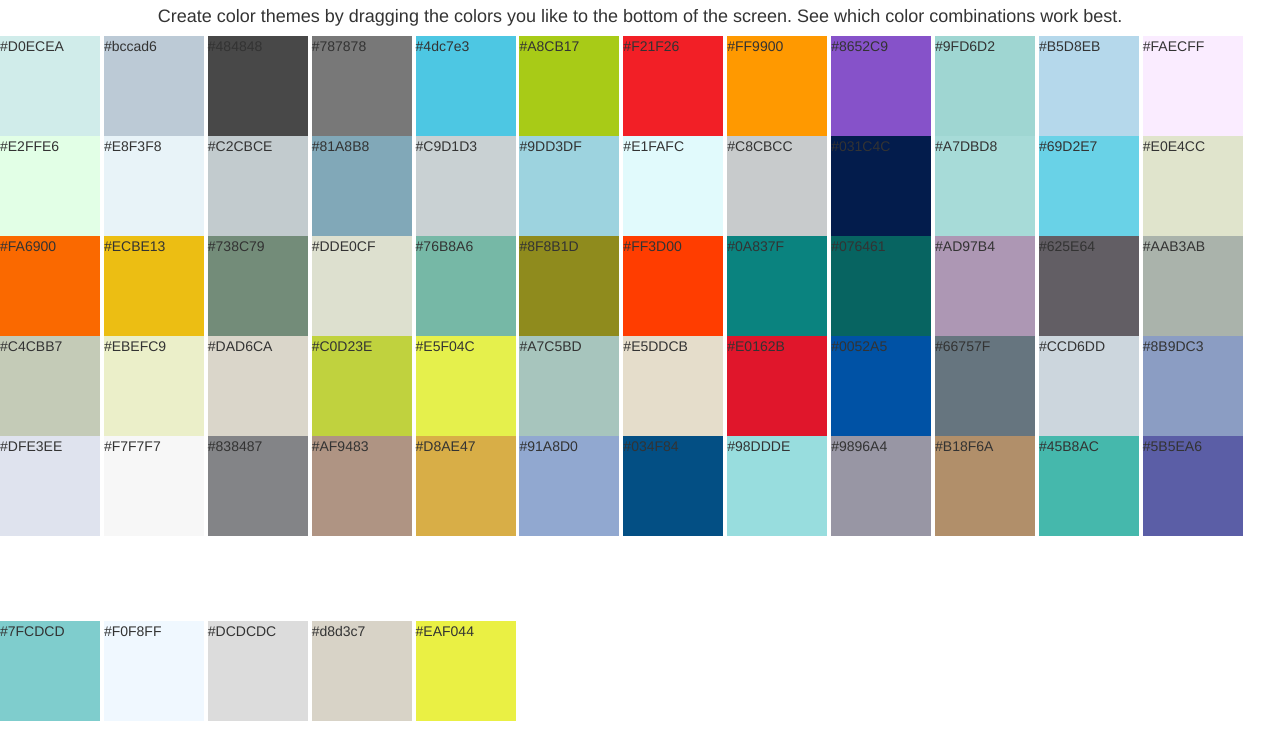
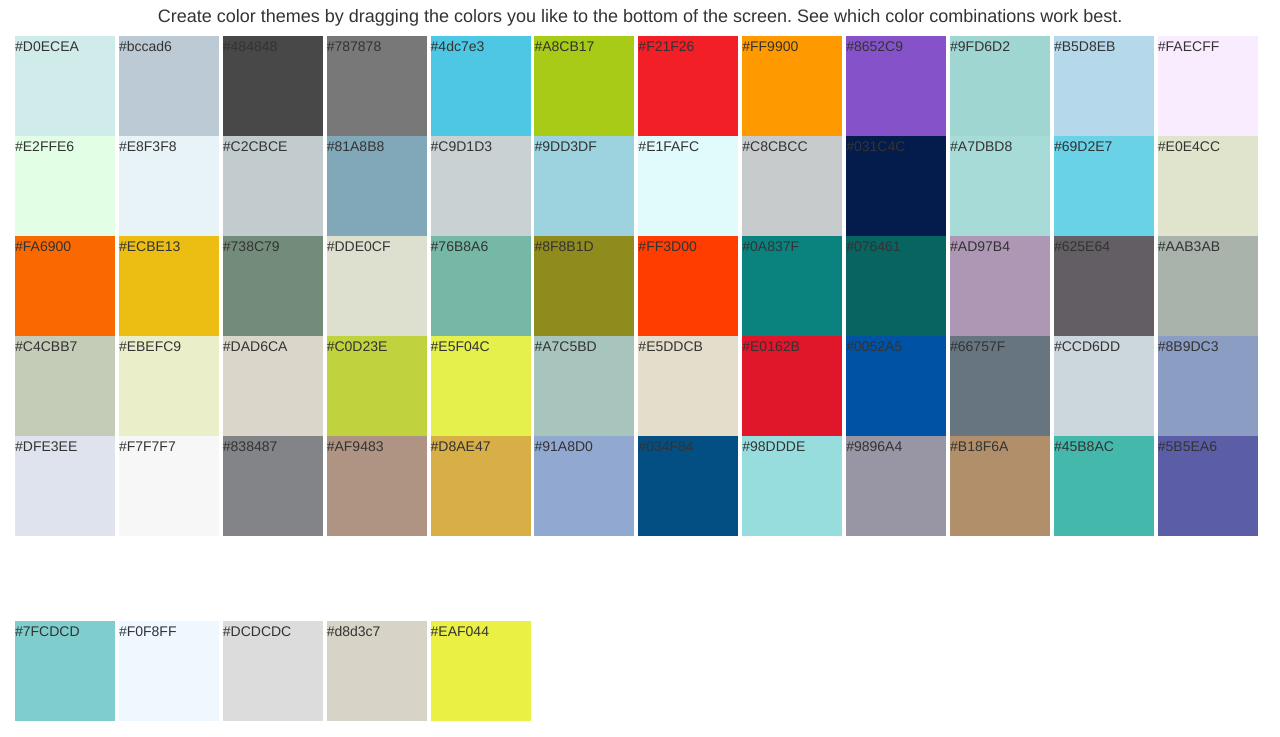
Before and after one commit to akaaki/Draggable-Color-Themes, a plain HTML site: page index.html in a window 1280 px wide. Shown: the part 63-800 px from the top of the page. Drawn offline with nearby package versions, Linux system fonts and the light colour scheme.

Commit message:
Padding on the sides

```diff
--- a/index.html
+++ b/index.html
@@ -20,8 +20,8 @@
     <h1>Draggable Color Squares</h1>
     <h4>Create color themes by dragging the colors you like to the bottom of the screen. See which color combinations work best.</h4>
 
-
-    <div class="box1">#D0ECEA</div>
+<section class="container-fluid">
+<div class="box1">#D0ECEA</div>
 <div class="box2">#bccad6</div>
 <div class="box3">#484848</div>
 <div class="box4">#787878</div>
@@ -90,6 +90,7 @@
 <div class="box67"></div>
 <div class="box68"></div>
 <div class="box69"></div>
+</section>
     <script src='https://cdnjs.cloudflare.com/ajax/libs/jquery/3.1.0/jquery.min.js'></script>
 <script src='https://cdnjs.cloudflare.com/ajax/libs/jqueryui/1.12.0/jquery-ui.min.js'></script>
 <script src='https://cdnjs.cloudflare.com/ajax/libs/twitter-bootstrap/3.3.7/js/bootstrap.min.js'></script>
```
